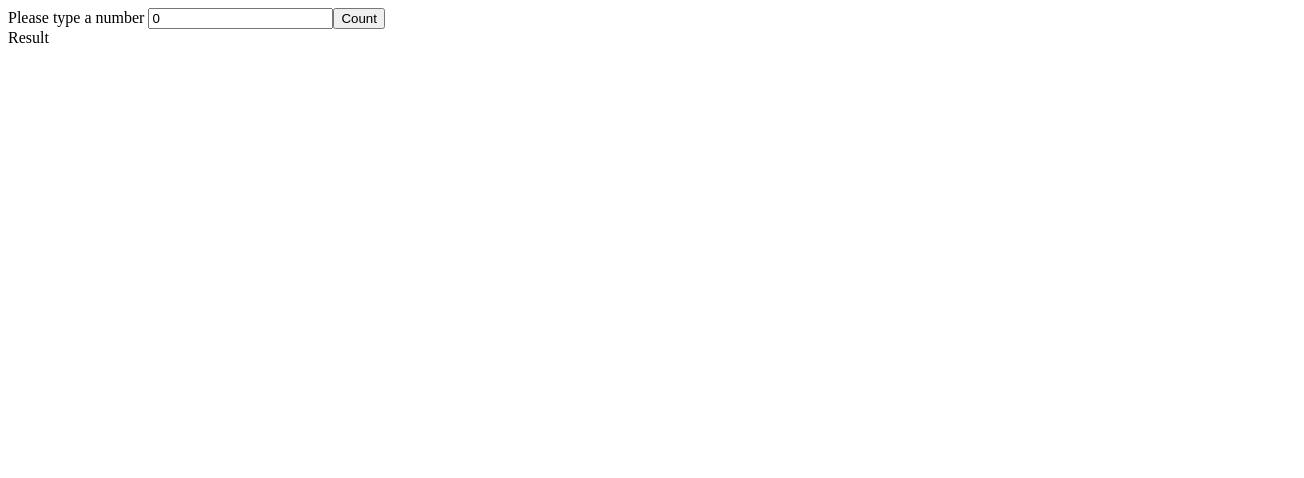
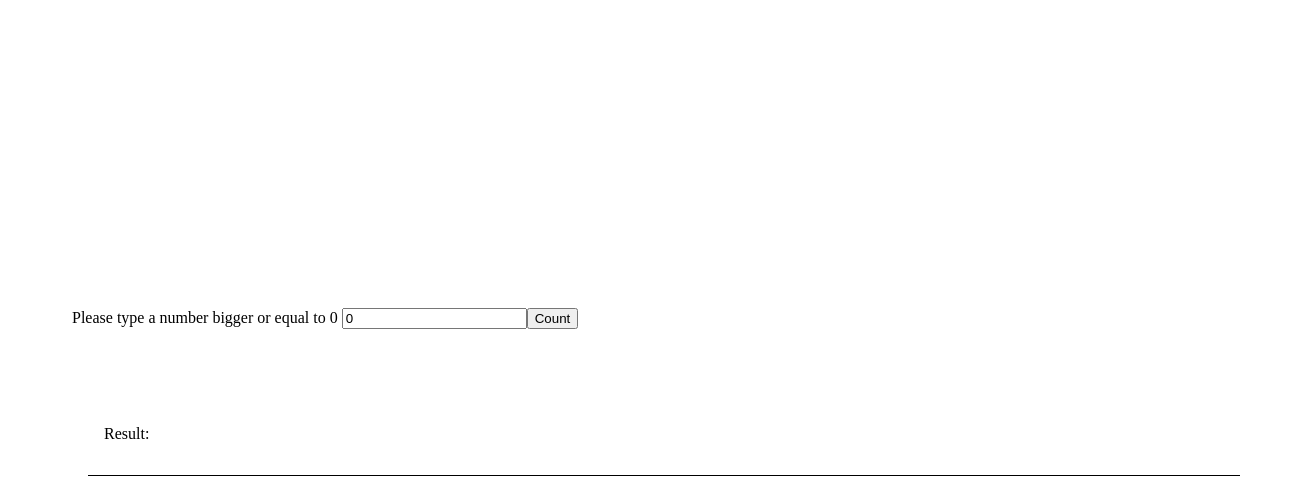
Before and after one commit to brkygngr/BracketCoCo, an Angular app in the folder bcc-ui/: page / in a window 1280 px wide. Shown: the top 478 px of the page, 1304 px wide, since content can reach past the window. Built offline with nearby package versions, Linux system fonts and the light colour scheme.

Commit message:
add padding and margin to elements and set box sizing to border box

```diff
--- a/bcc-ui/src/app/app.component.html
+++ b/bcc-ui/src/app/app.component.html
@@ -1,18 +1,19 @@
-<div>
+<div class="app-form-container">
+  <div class="app-form-element">
     <label>
-    Please type a number
-    <input type="number" min="0" [(ngModel)]="pairCount" />
+      Please type a number bigger or equal to 0
+      <input type="number" min="0" [(ngModel)]="pairCount" (keyup)="onNumberInputKeyUp()" />
     </label>
 
     <button (click)="onCountClick()">Count</button>
   </div>
 
-<div>
-  <label>
-    Result
-    {{ result }}
-  </label>
+  <div class="app-form-element">
+    <div class="app-result-wrapper">
+      Result: {{ result }}
     </div>
-<div style="color: red;">
+    <div class="app-error-wrapper">
       {{ error }}
     </div>
+  </div>
+</div>
--- a/bcc-ui/src/app/app.component.scss
+++ b/bcc-ui/src/app/app.component.scss
@@ -0,0 +1,26 @@
+.app-form-container,
+.app-result-wrapper,
+.app-error-wrapper,
+.app-form-element {
+  padding: 1rem;
+  margin: 1rem;
+}
+
+
+.app-form-container {
+  width: 100%;
+  height: 100%;
+  display: flex;
+  flex-direction: column;
+  place-content: center center;
+}
+
+.app-result-wrapper {
+  max-width: 100vw;
+  white-space: normal;
+}
+
+.app-error-wrapper {
+  color: red;
+  border-top: black 1px solid;
+}
--- a/bcc-ui/src/styles.scss
+++ b/bcc-ui/src/styles.scss
@@ -1 +1,12 @@
 /* You can add global styles to this file, and also import other style files */
+* {
+  box-sizing: border-box;
+}
+
+html,
+body {
+  width: 100%;
+  height: 100%;
+  max-width: 100vw;
+  max-height: 100vh;
+}
```
Lines whose indentation alone changed are shown as unchanged.
